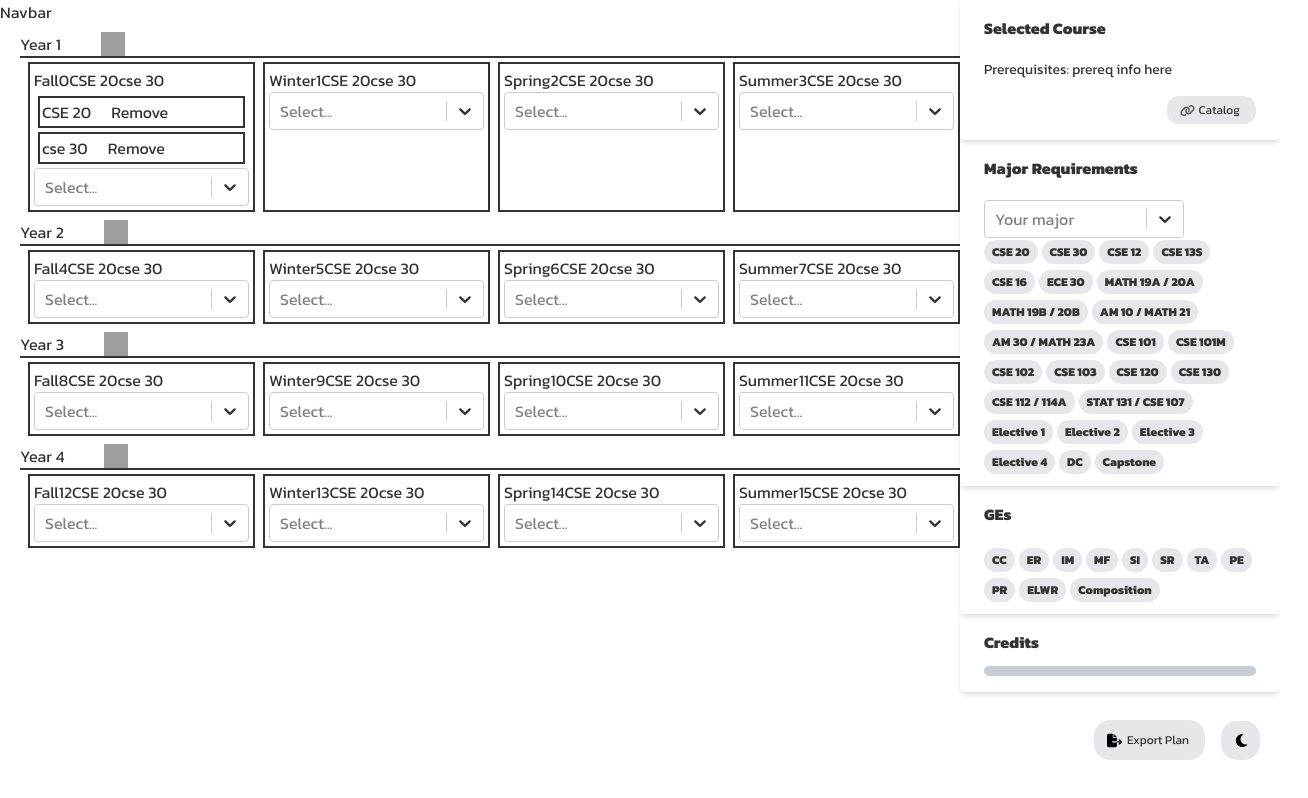
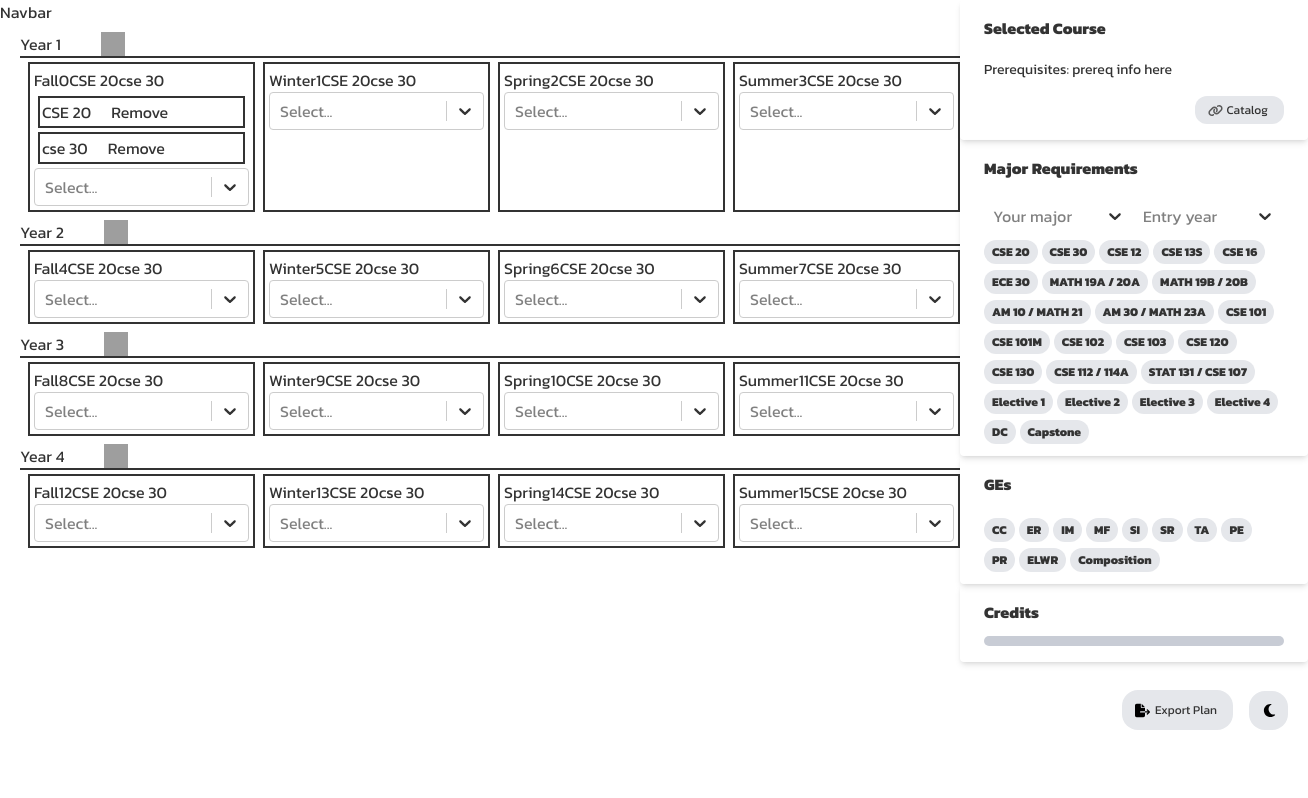
Before and after one commit to nhi1e/ucsc-made-easy-frontend, a React (Vite) app: page / in a window 1280 px wide. Shown: the whole page, 1308 px wide, since content can reach past the window. Built offline with nearby package versions, Linux system fonts and the light colour scheme; grey boxes are pictures that could not be loaded.

Commit message:
push and pull

```diff
--- a/src/components/Major.jsx
+++ b/src/components/Major.jsx
@@ -1,13 +1,37 @@
 import cs_requirements from "/src/data/CS_requirements.js";
-import real_courses from "../data/real_course_list";
+import years from "../data/years";
+import majors from "../data/Majors_list";
 import Select from "react-select";
 
 export default function Major() {
-  const customStyles = {
-    control: (provided) => ({
+  const customSelect = {
+    control: (provided, state) => ({
       ...provided,
-      width: "200px",
-      length: "100px",
+      background: "#fff",
+      borderColor: "#fff",
+      minHeight: "30px",
+      height: "30px",
+      minWidth: "150px",
+      width: "150px",
+      boxShadow: state.isFocused ? null : null,
+    }),
+
+    valueContainer: (provided, state) => ({
+      ...provided,
+      height: "30px",
+      padding: "0 6px",
+    }),
+
+    input: (provided, state) => ({
+      ...provided,
+      margin: "0px",
+    }),
+    indicatorSeparator: (state) => ({
+      display: "none",
+    }),
+    indicatorsContainer: (provided, state) => ({
+      ...provided,
+      height: "30px",
     }),
   };
 
@@ -18,13 +42,23 @@ export default function Major() {
       </div>
 
       <div className="px-6 pt-1 pb-2">
-        <Select
-          className="basic-single"
-          classNamePrefix="select"
-          placeholder="Your major"
-          options={real_courses}
-          styles={customStyles}
-        />
+        <div className="flex pb-2">
+          <Select
+            className="basic-single"
+            classNamePrefix="select"
+            placeholder="Your major"
+            options={majors}
+            styles={customSelect}
+          />
+          <Select
+            className="basic-single"
+            classNamePrefix="select"
+            placeholder="Entry year"
+            options={years}
+            styles={customSelect}
+          />
+        </div>
+
         {cs_requirements.map((course) => (
           <span
             key={course.value}
--- /dev/null
+++ b/src/data/Majors_list.js
@@ -0,0 +1,72 @@
+const majors = [
+    { value: 0, label: 'Agroecology B.A.' },
+    { value: 1, label: 'Anthropology B.A.' },
+    { value: 2, label: 'Applied Physics B.S.' },
+    { value: 3, label: 'Applied Linguistics and Multilingualism B.A.' },
+    { value: 4, label: 'Applied Mathematics B.S.' },
+    { value: 5, label: 'Art B.A.' },
+    { value: 6, label: 'Art and Design: Games and Playable Media B.A.' },
+    { value: 7, label: 'Biochemistry and Molecular Biology B.S.' },
+    { value: 8, label: 'Biology B.A.' },
+    { value: 9, label: 'Biology B.S.' },
+    { value: 10, label: 'Biotechnology B.A.' },
+    { value: 11, label: 'Biomolecular Engineering and Bioinformatics B.S.' },
+    { value: 12, label: 'Business Management Economics B.A.' },
+    { value: 13, label: 'Chemistry B.A.' },
+    { value: 14, label: 'Chemistry B.S.' },
+    { value: 15, label: 'Classical Studies B.A.' },
+    { value: 16, label: 'Cognitive Science B.S.' },
+    { value: 17, label: 'Community Studies B.A.' },
+    { value: 18, label: 'Computer Engineering B.S.' },
+    { value: 19, label: 'Computer Science B.A.' },
+    { value: 20, label: 'Computer Science B.S.' },
+    { value: 21, label: 'Computer Science: Computer Game Design B.S.' },
+    { value: 22, label: 'Creative Technologies B.A.' },
+    { value: 23, label: 'Critical Race and Ethnic Studies B.A.' },
+    { value: 24, label: 'Earth Sciences B.S.' },
+    { value: 25, label: 'Ecology and Evolution B.S.' },
+    { value: 26, label: 'Economics B.A.' },
+    { value: 27, label: 'Education, Democracy, and Justice B.A.' },
+    { value: 28, label: 'Electrical Engineering B.S.' },
+    { value: 29, label: 'Environmental Sciences B.S.' },
+    { value: 30, label: 'Environmental Studies B.A.' },
+    { value: 31, label: 'Feminist Studies B.A.' },
+    { value: 32, label: 'Film and Digital Media B.A.' },
+    { value: 33, label: 'Global and Community Health B.A.' },
+    { value: 34, label: 'Global and Community Health B.S.' },
+    { value: 35, label: 'Global Economics B.A.' },
+    { value: 36, label: 'Human Biology B.S.' },
+    { value: 37, label: 'History B.A.' },
+    { value: 38, label: 'History of Art and Visual Culture B.A.' },
+    { value: 39, label: 'Jewish Studies B.A.' },
+    { value: 40, label: 'Language Studies B.A.' },
+    { value: 41, label: 'Latin American and Latino Studies B.A.' },
+    { value: 42, label: 'Latin American and Latino Studies and Education, Democracy, and Justice Combined B.A.' },
+    { value: 43, label: 'Legal Studies B.A.' },
+    { value: 44, label: 'Linguistics B.A.' },
+    { value: 45, label: 'Literature B.A.' },
+    { value: 46, label: 'Marine Biology B.S.' },
+    { value: 47, label: 'Mathematics B.A.' },
+    { value: 48, label: 'Mathematics B.S.' },
+    { value: 49, label: 'Mathematics Education B.A.' },
+    { value: 50, label: 'Mathematics Theory and Computation' },
+    { value: 51, label: 'Microbiology B.S.' },
+    { value: 52, label: 'Molecular, Cell, and Developmental Biology B.S.' },
+    { value: 53, label: 'Music B.A.' },
+    { value: 54, label: 'Music B.M.' },
+    { value: 55, label: 'Network and Digital Technology B.A.' },
+    { value: 56, label: 'Neuroscience B.S.' },
+    { value: 57, label: 'Philosophy B.A.' },
+    { value: 58, label: 'Physics B.S.' },
+    { value: 59, label: 'Physics (Astrophysics) B.S.' },
+    { value: 60, label: 'Plant Sciences B.S.' },
+    { value: 61, label: 'Politics B.A.' },
+    { value: 62, label: 'Psychology B.A.' },
+    { value: 63, label: 'Robotics Engineering B.S.' },
+    { value: 64, label: 'Science Education B.S.' },
+    { value: 65, label: 'Sociology B.A.' },
+    { value: 66, label: 'Spanish Studies B.A.' },
+    { value: 67, label: 'Technology and Information Management B.S.' },
+    { value: 68, label: 'Theater Arts B.A.' }
+  ];
+  export default majors;
--- /dev/null
+++ b/src/data/years.js
@@ -0,0 +1,8 @@
+const years = [
+	{value: 0, label: "2024"},
+	{value: 1, label: "2023"},
+	{value: 2, label: "2022"},
+	{value: 3, label: "2021"},
+    {value: 4, label: "2020"},
+]
+export default years;
```
